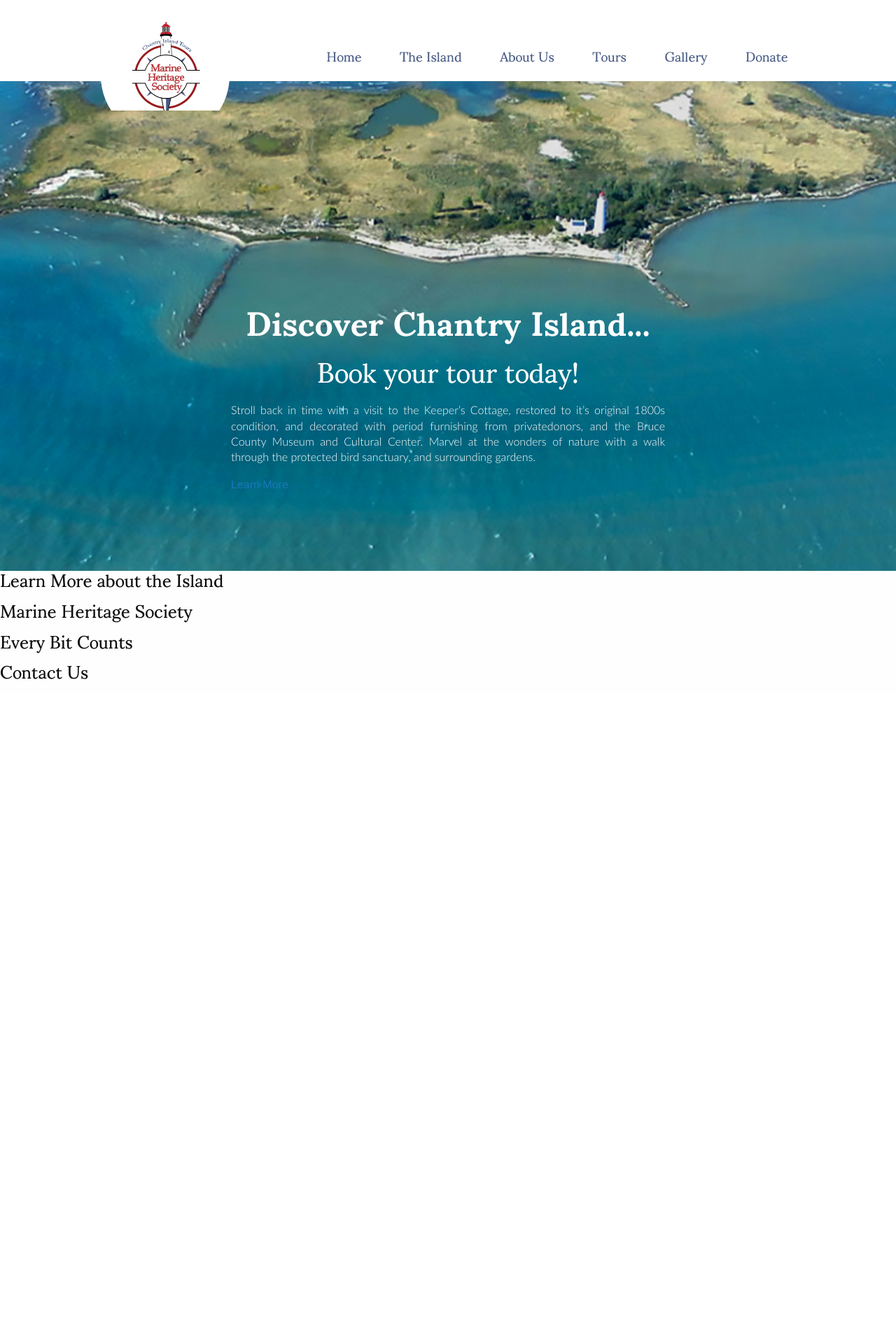
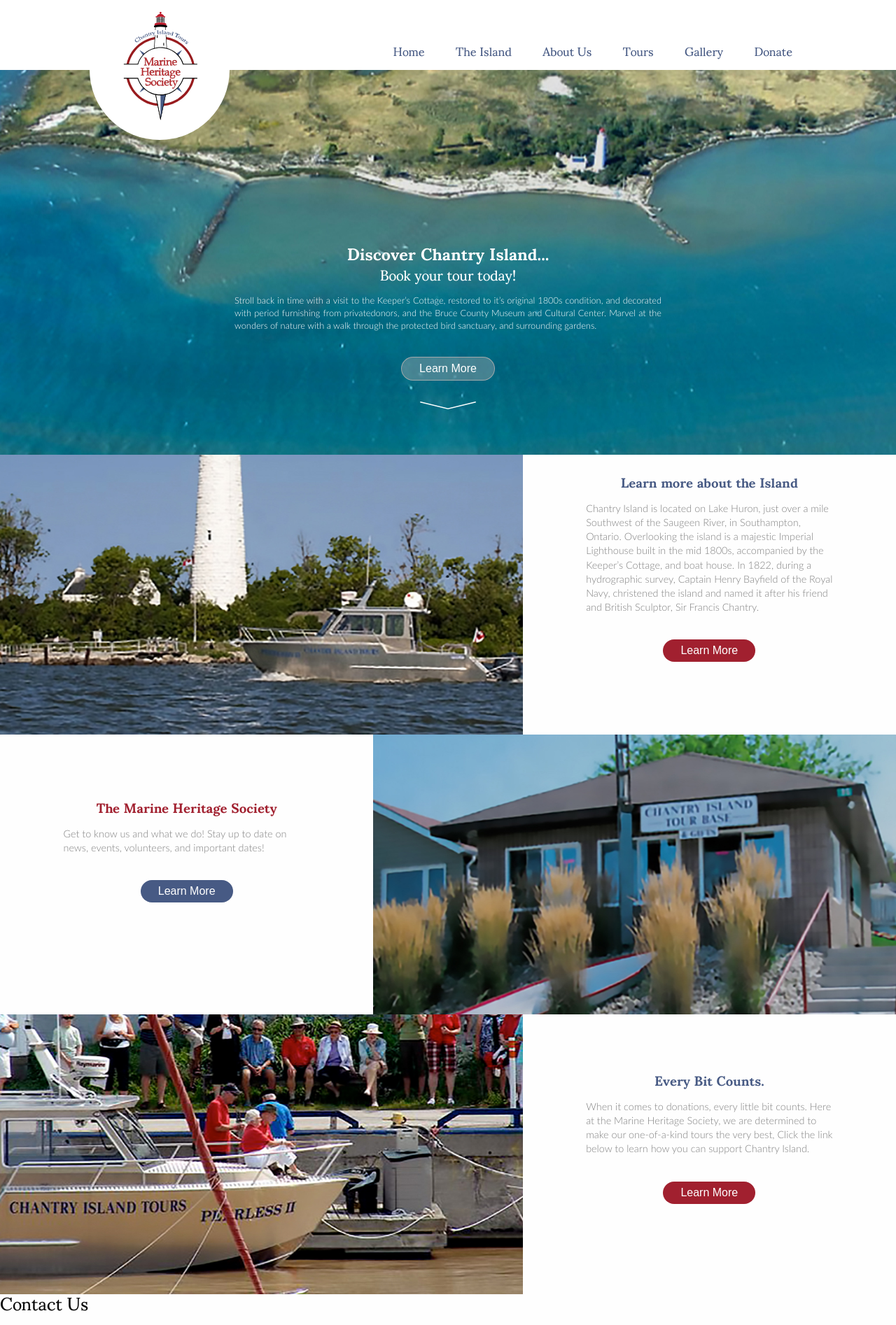
Before and after one commit to mvcrossley/crossley-koza-chantry-island, a PHP site: page / in a window 1280 px wide. Shown: the whole page at 70% size. Before the commit the page ends 971 px from the top, so only its background shows below. Run offline with PHP 8.4, Linux system fonts and the light colour scheme.

Commit message:
Homepage complete

```diff
--- a/css/app.css
+++ b/css/app.css
@@ -30,13 +30,13 @@
 }
 /*---------------------------------------------------------------------------------CSS RESET------------------*/
 
-body, html{
+body, html {
     font-size: 100%
     margin: 0 auto;
     padding: 0;
 }
 
-p, li{
+p, li {
     font-family: 'latolight', sans-serif;
     font-weight: 300;
     color: #808080;
@@ -45,37 +45,118 @@
     line-height: 1.4;
 }
 
-h1{
+h1 {
     font-family: 'sumanabold', serif;
     font-size: 2em;
     text-align: center;
 }
 
-h2,h3{
+h2,h3 {
     font-family: 'sumanaregular', serif;
     font-size: 1.6em;
     text-align: left;
 }
 
-span{
+span {
     font-style: : italic;
+}
+
+.center {
+    text-align: center;
+}
+
+.red {
+    color: #a1202f;
+}
+
+.blue {
+    color: #475a84;
+}
+
+.white {
+    color: white;
+}
+
+.redBut {
+    background: #a1202f;
+    padding: 8px 25px 8px 25px;
+    border-radius: 20px;
+    margin-bottom: 30px;
+    margin-top: 20px;
+}
+
+.blueBut {
+    background: #475a84;
+    padding: 8px 25px 8px 25px;
+    border-radius: 20px;
+    margin-bottom: 30px;
+    margin-top: 20px;
+}
+
+.whiteBut {
+    background: rgba(175, 175, 175, 0.4);
+    border: solid 1px rgba(175, 175, 175, 0.9);
+    padding: 8px 25px 8px 25px;
+    border-radius: 20px;
+    margin-bottom: 30px;
+    margin-top: 20px;
+}
+
+.sideImage {
+    height: 250px;
+    background-position: center;
+}
+
+.whiteBut {
+    background: rgba(175, 175, 175, 0.4);
+    border: solid 1px rgba(175, 175, 175, 0.9);
+    padding: 8px 25px 8px 25px;
+    border-radius: 20px;
+    margin-bottom: 30px;
+    margin-top: 20px;
+}
+
+.downarrow {
+    width: 80px;
+    margin-bottom: 20px;
+}
+
+.sameLook{
+    height: 250px;
+}
+
+.sameLook p {
+    font-size: .8em;
+    margin-top: 30px;
+}
+
+.sameLook h2 {
+    font-family: 'sumanabold';
+    font-size: 1.5em;
+    margin-top: 40px;
 }
 
 /*-------------------------------------------------------------------------------------MAIN NAV STARTS HERE-----*/
 
 .top-bar {
     background-color: #fff;
+    padding: 0;
 }
 
 .title-bar {
     background-color: white;
+    padding: 0;
+}
+
+#hamburg{
+    width: 25px;
 }
 
 #moblogo {
-    width: 20%;
-    margin-left: 40%;
-    max-width: 120px;
-    min-width: 60px
+    position: block;
+    text-align: center;
+    width: 70px;
+    margin-bottom: 15px;
 }
 
 #hamburger {
@@ -116,34 +197,32 @@
 }
 
 
-/*--------------------------------------------------HOME BANNER STARTS HERE-----*/
+/*--------------------------------------------------HOME STARTS HERE-----*/
 
 #homebanner {
-    background: url("../images/island2.jpg") center no-repeat;
-    height: 700px;
+    height: 550px;
+    background-position: center;
 }
 
 #bannertext {
-    padding: 70px 10px;
+    margin-top: 220px;
 }
 
 #bannertext h2 {
     font-family: 'sumanabold';
-    text-align: center;
-    color: white;
-    font-size: 3em;
+    font-size: 1.5em;
 }
 
 #bannertext h3 {
     font-family: 'sumanaregular';
-    text-align: center;
-    color: white;
-    font-size: 40px;
+    font-size: 1.3em;
+    margin-top: -10px;
 }
 
 #bannertext p {
     color: white;
-    font-size: 1em;
+    font-size: .8em;
+    margin-top: 10px;
 }
 
 
@@ -152,12 +231,102 @@
 /*---------------RESET---------------*/
 
 
-    /*----------Main Navigation----------*/
+/*----------Main Navigation----------*/
+
+    #mainNav ul {
+        border: none;
+        background-color: white;
+        margin: 0;
+    }
+
+    #mainNav ul li {
+        border: none;
+        background-color: white;
+        display: inline;
+        text-align: center;
+        padding: 10px;
+    }
+
+    #mainNav ul li:hover {
+        background-color: none;
+    }
+
+    #mainNav ul li a {
+        font-family: 'sumanaregular';
+        color: #475a84;
+        font-size: 1em;
+    }
+
+/*------------------------------HOME-------------------*/
+
+    #mainbanner h2 {
+        font-size: 3em;
+    }
+
+    #bannertext {
+        margin-top: 250px;
+        margin-bottom: 200px;
+    }
+
+    .sameLook p {
+        font-size: .8em;
+        width: 70%;
+        margin-left: 15%;
+        text-align: left;
+        margin-top: 10px;
+    }
+
+    .sameLook {
+        height: 400px;
+    }
+
+    .sameLook h2 {
+        margin-top: 50px;
+        font-size: 1.2em;
+    }
+
+    .sideImage {
+        height: 400px;
+    }
+
+    #heritage h2{
+        margin-top: 115px;
+    }
+
+    #donation h2{
+        margin-top: 115px;
+    }
+}
+
+/*Medium to Large Screen Transition*//*1024/16*/
+@media screen and (min-width: 64em)  {
+/*---------------RESET---------------*/
+
+/*---------------HEADER---------------*/
+
+    .sameLook{
+        height: 400px;
+    }
+
+    .sameLook h2 {
+        margin-top: 30px;
+    }
+
+    .sameLook p{
+        font-size: 0.9em;
+        width: 70%;
+        margin-left: 15%;
+        text-align: left;
+    }
+
+    .sideImage{
+        height: 400px;
+    }
 
     #desklogo {
-    width: 200px;
-    margin-left: 10%;
-    position: fixed;
+        width: 200px;
+        margin-left: 10%;
+        position: absolute;
     }
 
     #mainNav
@@ -174,7 +343,7 @@
 
     #mainNav ul li {
         display: inline;
-        margin-left: 30px;
+        margin-left: 20px;
         border: none;
     }
 
@@ -185,7 +354,7 @@
     #mainNav ul li a {
         font-family: 'sumanaregular';
         color: #475a84;
-        font-size: 1em;
+        font-size: .9em;
     }
 
     #mainNav ul li a:hover {
@@ -193,24 +362,23 @@
         color: #b10004;
         background-color: none;
     }
+/*---------------HOME BANNER---------------*/
 
-
-/*------------------------------BANNER-------------------*/
-    #mainbanner {
-        background-size: 100%;
+    #mainbanner
+    {
+        height: 700px;
     }
 
-    #bannertext {
-        margin-top: 250px;
-        margin-bottom: 200px;
+    #heritage h2
+    {
+        margin-top: 95px;
     }
-}
 
-/*Medium to Large Screen Transition*//*1024/16*/
-@media screen and (min-width: 64em)  {
-/*---------------RESET---------------*/
+    #donation h2
+    {
+        margin-top: 85px;
+    }
 
-/*---------------HEADER---------------*/
 /*---------------FOOTER---------------*/
 
 /*---------------ABOUT---------------*/
--- a/includes/header.html
+++ b/includes/header.html
@@ -1,15 +1,19 @@
     <nav class="top-bar">
     <h2 class="hide">Main Navigation</h2>
 
-      <div id="menuIcon" class="title-bar" data-toggle="mainNav" data-responsive-toggle="mainNav" data-hide-for="medium">
-        <a href="index.php"><object id="moblogo" data="images/mobnavlogo.svg" type="image/svg+xml"></object></a>
+      <div id="menuIcon" class="title-bar" data-toggle="mainNav" data-responsive-toggle="mainNav" data-hide-for="large">
+        <dic class="small-12 hide-for-large columns">
+          <a data-toggle="mainNav" class="float-right"><img id="hamburg" src="images/hamburg.svg"></a>
+        </div>
 
-        <a data-toggle="mainNav" class="float-right"><object width="25" data="images/hamburg.svg" type="image/svg+xml"></object></a>
+        <div class="small-12 hide-for-large columns">
+          <a href="index.php"><div class="center"><img id="moblogo" src="images/mobnavlogo.svg"></div></a>
+        </div>
       </div>
 
-      <div class="top-bar-left show-for-medium">
+      <div class="top-bar-left show-for-large">
         <div>
-          <a href="index.php"><object id="desklogo" data="images/navlogo.svg" type="image/svg+xml"></object></a>
+          <a href="index.php"><img id="desklogo" src="images/navlogo.svg"></a>
         </div>
       </div>
 
--- a/index.php
+++ b/index.php
@@ -12,28 +12,52 @@
   <body>
     <?php include("includes/header.html");?>
 
-    <section id="homebanner" class="row expanded">
+    <section id="homebanner" class="row expanded" data-interchange="[images/mobisland2.jpg, small], [images/tabisland2.jpg, medium], [images/island2.jpg, large]">
     <h2 class="hide">Welcome Banner</h2>
-      <div id="bannertext" class="small-11 medium-6 large-6 small-centered columns">
-        <h2>Discover Chantry Island...</h2>
-        <h3>Book your tour today!</h3>
-        <p>Stroll back in time with a visit to the Keeper’s Cottage, restored to it’s original 1800s condition, and decorated with period furnishing from privatedonors, and the Bruce County Museum and Cultural Center. Marvel at the wonders of nature with a walk through the protected bird sanctuary, and surrounding gardens.</p>
-        <a>Learn More</a>
+      <div id="bannertext" class="small-11 medium-8 large-6 small-centered columns">
+        <h2 class="white center">Discover Chantry Island...</h2>
+        <h3 class="white center">Book your tour today!</h3>
+        <p class="white">Stroll back in time with a visit to the Keeper’s Cottage, restored to it’s original 1800s condition, and decorated with period furnishing from privatedonors, and the Bruce County Museum and Cultural Center. Marvel at the wonders of nature with a walk through the protected bird sanctuary, and surrounding gardens.</p>
+        <div class="center"><a href="tours.php"><button class="whiteBut white center">Learn More</button></a></div>
+        <div class="center"><a href="#islandIntro"><img class="downarrow" src="images/whitearrow.svg"></a></div>
       </div>
     </section>
 
-    <section id="islandIntro">
-      <h2>Learn More about the Island</h2>
+    <section id="islandIntro" class="sameLook row expanded">
+    <h2 class="hide">An Intro to The Island</h2>
+        <div class="sideImage small-12 medium-6 large-7 columns" data-interchange="[images/mobshore.jpg, small], [images/tabshore.jpg, medium], [images/deskshore.jpg, large]">
+        </div>
+        <div class="small-12 medium-6 large-5 columns">
+            <h2 class="blue center">Learn more about the Island</h2>
+            <p>Chantry Island is located on Lake Huron, just over a mile Southwest of the Saugeen River, in Southampton, Ontario. Overlooking the island is a majestic Imperial Lighthouse built in the mid 1800s, accompanied by the Keeper’s Cottage, and boat house. In 1822, during a hydrographic survey, Captain Henry Bayfield of the Royal Navy, christened the island and named it after his friend and British Sculptor, Sir Francis Chantry.</p>
+            <div class="center"><a href="island.php"><button class="redBut white center">Learn More</button></a></div>
+            <div class="center hide-for-medium"><a href="#aboutIntro"><img class="downarrow" src="images/blackarrow.svg"></a></div>
+        </div>
     </section>
 
+    <section id="aboutIntro" class="sameLook row expanded">
+    <h2 class="hide">An Intro to The Society</h2>
+        <div id="heritage" class="small-12 medium-6 large-5 columns">
+            <h2 class="red center">The Marine Heritage Society</h2>
+            <p>Get to know us and what we do! Stay up to date on news, events, volunteers, and important dates!</p>
+            <div class="center"><a href="island.php"><button class="blueBut white center">Learn More</button></a></div>
+            <div class="center hide-for-medium"><a href="#donateIntro"><img class="downarrow" src="images/blackarrow.svg"></a></div>
+        </div>
 
-    <section id="aboutIntro">
-    <h2>Marine Heritage Society</h2>
-
+        <div class="sideImage small-12 medium-6 large-7 columns" data-interchange="[images/mobbase.jpg, small], [images/tabbase.jpg, medium], [images/deskbase.jpg, large]">
+        </div>
     </section>
 
-    <section id="donateIntro">
-    <h2>Every Bit Counts</h2>
+    <section id="donateIntro" class="sameLook row expanded">
+    <h2 class="hide">An Into to Donation</h2>
+        <div class="sideImage small-12 medium-6 large-7 columns" data-interchange="[images/mobdonate.jpg, small], [images/tabdonate.jpg, medium], [images/deskdonate.jpg, large]">
+        </div>
+        <div id="donation" class="small-12 medium-6 large-5 columns">
+            <h2 class="blue center">Every Bit Counts.</h2>
+            <p>When it comes to donations, every little bit counts. Here at the Marine Heritage Society, we are determined to make our one-of-a-kind tours the very best, Click the link below to learn how you can support Chantry Island.</p>
+            <div class="center"><a href="island.php"><button class="redBut white center">Learn More</button></a></div>
+        </div>
+    </section>
 
     </section>
 
```
Also changed, not shown: images/blackarrow.svg (added), images/deskbase.jpg (added), images/deskdonate.jpg (added), images/deskshore.jpg (added), images/hamburg.svg, images/island2.jpg, images/mobbase.jpg (added), images/mobdonate.jpg (added), images/mobisland2.jpg (added), images/mobshore.jpg (added), images/tabbase.jpg (added), images/tabdonate.jpg (added), images/tabisland2.jpg (added), images/tabshore.jpg (added), 1 more files.
